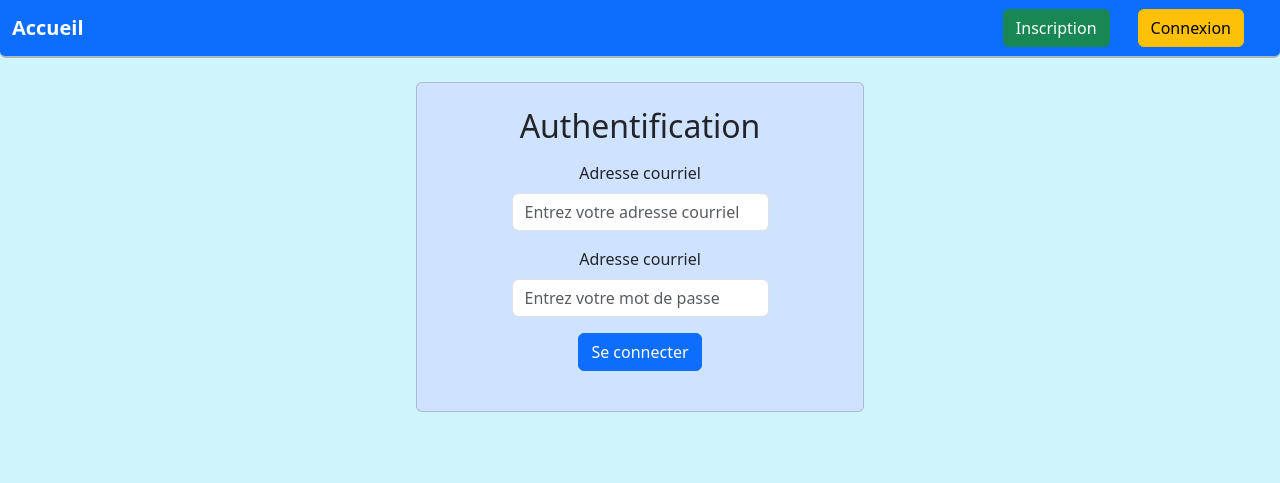
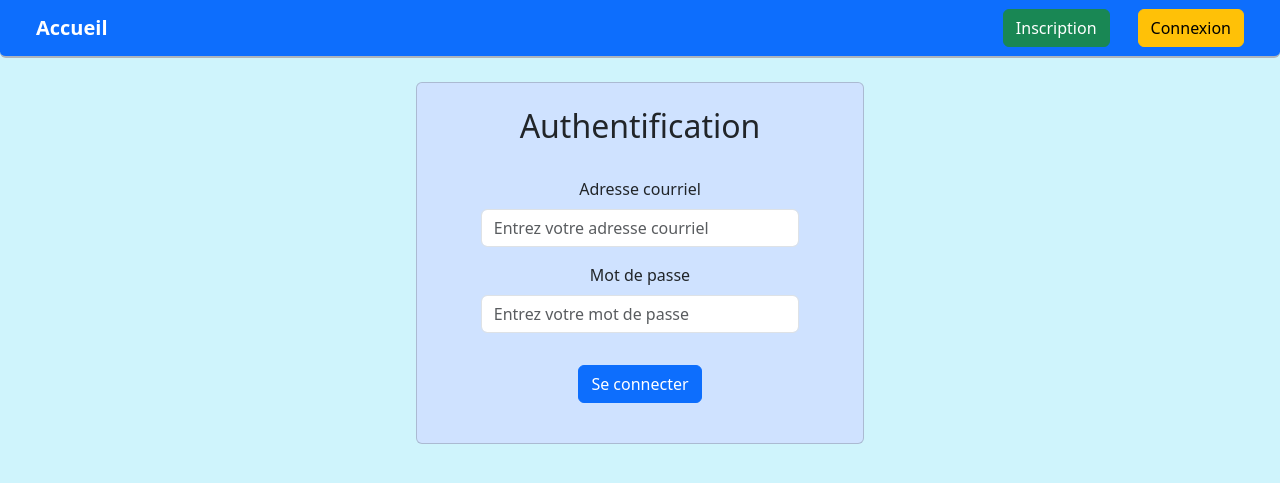
Before and after one commit to xmomo420/InfractionsMontreal, a Flask app: page /login in a window 1280 px wide. Shown: the top 483 px of the page. Run offline with Flask 3, Linux system fonts and the light colour scheme.

Commit message:
TODO : Reste des fonctionnalités : E3, E4, B1, B2

```diff
--- a/app.py
+++ b/app.py
@@ -307,7 +307,6 @@ def login():
 
 @app.route('/api/login/traitement', methods=['POST'])
 @schema_utilisateur.validate(valider_login)
-@authentification_requise
 def traitement_login():
     try:
         data = request.get_json()
--- a/templates/layout.html
+++ b/templates/layout.html
@@ -16,7 +16,7 @@
     <nav class="navbar navbar-expand-lg sticky-top navbar-dark bg-primary border-bottom border-2 border-dark-subtle rounded-bottom">
         <div class="container-fluid">
             <!-- Lien vers la page d'accueil -->
-            <a class="navbar-brand fw-bold" href="{{ url_for('home') }}">Accueil</a>
+            <a class="ms-4 navbar-brand fw-bold" href="{{ url_for('home') }}">Accueil</a>
             <ul class="navbar-nav me-auto mb-2 mb-lg-0 fw-bolder">
                 <!-- Routes de l'application -->
                 <!-- TODO : Ajouter les autres routes -->
--- a/templates/login.html
+++ b/templates/login.html
@@ -8,6 +8,7 @@
         <form id="formulaireLogin" class="d-flex flex-lg-column align-items-center">
             <!-- Titre -->
             <h2 class="mb-3">Authentification</h2>
+            <div style="width: 80%;" class="mb-3 mt-3">
                 <!-- Courriel -->
                 <div class="mb-3 text-center">
                     <label class="form-label" for="courriel">Adresse courriel</label>
@@ -16,9 +17,10 @@
                 </div>
                 <!-- Mot de passe -->
                 <div class="mb-3 text-center">
-                <label class="form-label" for="motDePasse">Adresse courriel</label>
+                    <label class="form-label" for="motDePasse">Mot de passe</label>
                     <input class="form-control" id="motDePasse" type="password" name="mot_de_passe"
                            placeholder="Entrez votre mot de passe">
+                </div>
             </div>
             <!-- Bouton de soumission -->
             <div class="mb-3 text-center">
```
Also changed, not shown: db/utilisateurs.db. Lines whose indentation alone changed are shown as unchanged.
